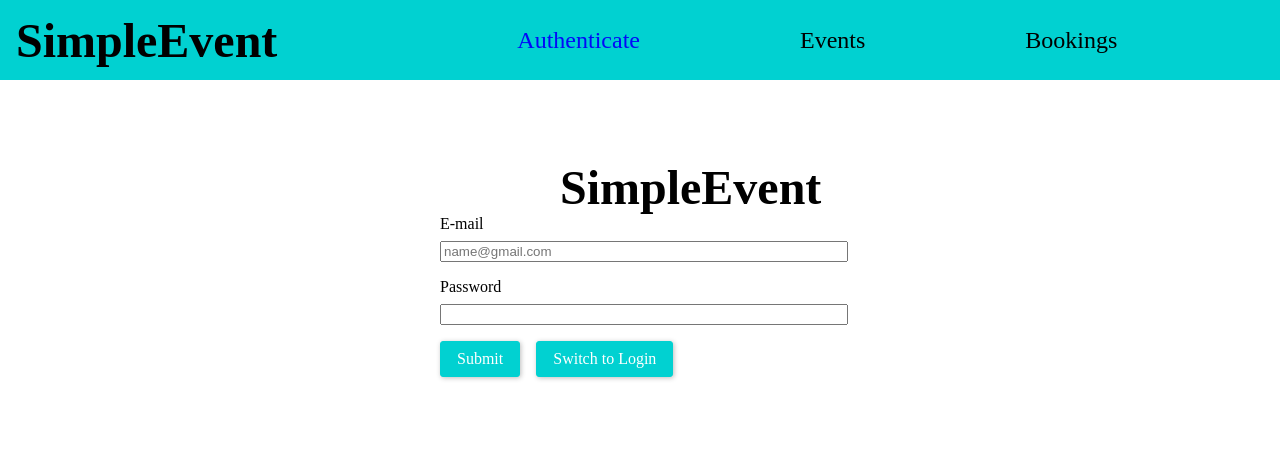
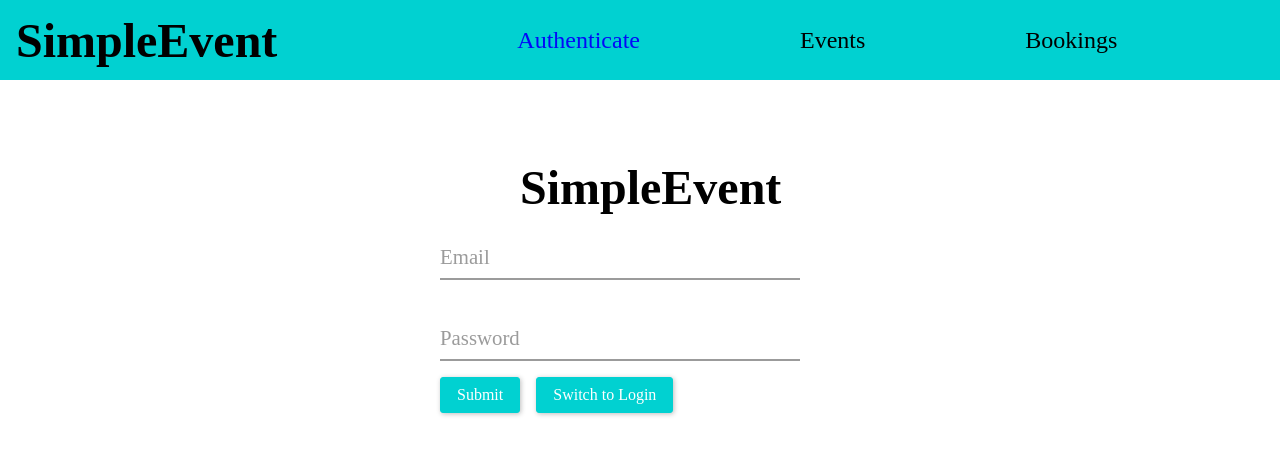
Before and after one commit to Yeaseen/EventBooking_SPA_MERNG, a React (Create React App) app in the folder frontend-react/: page /auth in a window 1280 px wide. Shown: the top 454 px of the page. Built offline with nearby package versions, Linux system fonts and the light colour scheme; a web font is replaced by a local one.

Commit message:
typescript_useRef_event

```diff
--- a/frontend-react/src/components/screens/Auth.css
+++ b/frontend-react/src/components/screens/Auth.css
@@ -1,31 +1,77 @@
 @import url('https://fonts.googleapis.com/css2?family=Grand+Hotel&display=swap');
+
 .auth-form {
   width: 25rem;
   max-width: 80%;
   margin: 10rem auto;
 }
 .auth-form h2 {
-  margin: auto 7.5rem;
+  margin: auto 5rem;
   font-size: 3rem;
   font-family: 'Grand Hotel', cursive;
 }
 
-.form-control label {
-  width: 100%;
-  display: block;
+.form__group {
+  position: relative;
+  padding: 15px 0 0;
+  margin-top: 10px;
+  width: 90%;
 }
 
-.form-control input {
+.form__field {
+  font-family: inherit;
   width: 100%;
-  display: block;
+  border: 0;
+  border-bottom: 2px solid #9b9b9b;
+  outline: 0;
+  font-size: 1.3rem;
+  color: black;
+  padding: 7px 0;
+  background: transparent;
+  transition: border-color 0.2s;
+  margin-bottom: 1rem;
+}
+.form__field::placeholder {
+  color: transparent;
 }
 
-.form-control label {
-  margin-bottom: 0.5rem;
+.form__field:placeholder-shown ~ .form__label {
+  font-size: 1.3rem;
+  cursor: text;
+  top: 20px;
 }
 
-.form-control {
-  margin-bottom: 1rem;
+.form__label {
+  position: absolute;
+  top: 0;
+  display: block;
+  transition: 0.2s;
+  font-size: 1rem;
+  color: #9b9b9b;
+}
+
+.form__field:focus {
+  padding-bottom: 6px;
+  font-weight: 500;
+  border-width: 3px;
+  border-image: linear-gradient(to right, #11998e, #38ef7d);
+  border-image-slice: 1;
+}
+
+.form__field:focus ~ .form__label {
+  position: absolute;
+  top: 0;
+  display: block;
+  transition: 0.2s;
+  font-size: 1rem;
+  color: #11998e;
+  font-weight: 700;
+}
+
+/* reset input */
+.form__field:required,
+.form__field:invalid {
+  box-shadow: none;
 }
 
 .form-actions button {
--- a/frontend-react/src/components/screens/Auth.tsx
+++ b/frontend-react/src/components/screens/Auth.tsx
@@ -1,21 +1,57 @@
 // eslint-disable-next-line
-import React, { useEffect, useState, useContext } from 'react'
+import React, { useEffect, useState, useRef, FormEvent } from 'react'
 import { Link, withRouter } from 'react-router-dom'
 import './Auth.css'
 
 const AuthPage = () => {
+  const email = useRef<HTMLInputElement>(null)
+  const password = useRef<HTMLInputElement>(null)
+
+  const onSubmit = (event: FormEvent<HTMLFormElement>) => {
+    event.preventDefault()
+    if (email && email.current) {
+      email.current.focus()
+    }
+    if (password && password.current) {
+      password.current.focus()
+    }
+    console.log(email.current?.value)
+    console.log(password.current?.value)
+  }
+
   return (
     <div className="main-content">
-      <form className="auth-form">
+      <form className="auth-form" onSubmit={onSubmit}>
         <h2>SimpleEvent</h2>
-        <div className="form-control">
-          <label htmlFor="email">E-mail</label>
-          <input type="email" id="email" placeholder="name@gmail.com" />
+
+        <div className="form__group field">
+          <input
+            type="input"
+            ref={email}
+            className="form__field"
+            placeholder="Email"
+            name="email"
+            id="email"
+            required
+          />
+          <label htmlFor="email" className="form__label">
+            Email
+          </label>
         </div>
 
-        <div className="form-control">
-          <label htmlFor="password">Password</label>
-          <input type="password" id="password" />
+        <div className="form__group field">
+          <input
+            type="password"
+            ref={password}
+            className="form__field"
+            placeholder="Password"
+            name="password"
+            id="password"
+            required
+          />
+          <label htmlFor="password" className="form__label">
+            Password
+          </label>
         </div>
 
         <div className="form-actions">
```
